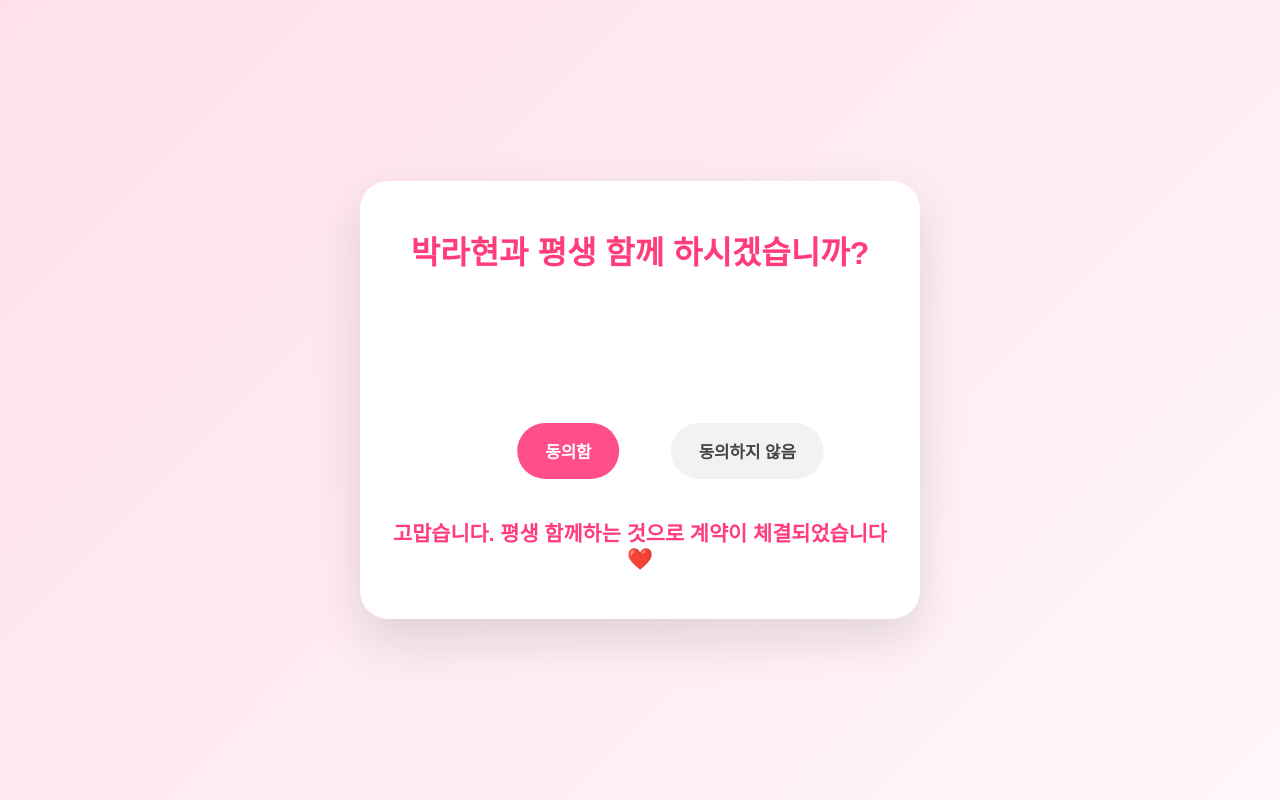
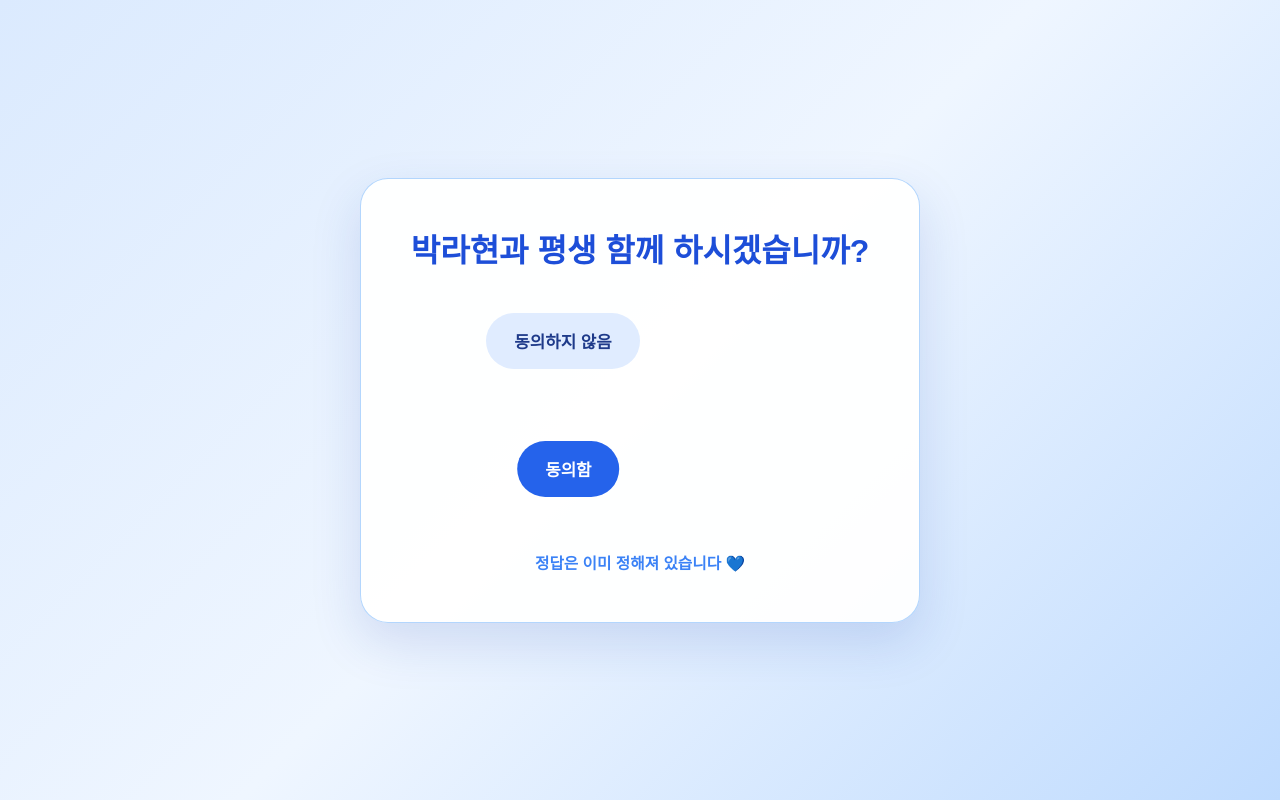
Before and after one commit to rravely/ForJu, a plain HTML site: page index.html in a window 1280 px wide. Both pictures are taken after a click on the button "동의함". Drawn offline with Linux system fonts and the light colour scheme.

Commit message:
Modify color

```diff
--- a/index.html
+++ b/index.html
@@ -17,30 +17,31 @@
       align-items: center;
       overflow: hidden;
       font-family: "Apple SD Gothic Neo", "Malgun Gothic", sans-serif;
-      background: linear-gradient(135deg, #ffe0ea, #fff7fb);
+      background: linear-gradient(135deg, #dbeafe, #eff6ff, #bfdbfe);
     }
 
     .card {
-      width: min(90vw, 560px);
+      width: min(92vw, 560px);
       padding: 48px 32px;
       text-align: center;
-      background: white;
+      background: rgba(255, 255, 255, 0.95);
       border-radius: 28px;
-      box-shadow: 0 20px 50px rgba(0, 0, 0, 0.12);
+      box-shadow: 0 20px 50px rgba(30, 64, 175, 0.15);
       position: relative;
+      border: 1px solid rgba(147, 197, 253, 0.7);
     }
 
     h1 {
       margin: 0 0 36px;
       font-size: 2rem;
       line-height: 1.5;
-      color: #ff3d7a;
+      color: #1d4ed8;
     }
 
     .button-area {
       position: relative;
       width: 100%;
-      height: 180px;
+      height: 220px;
     }
 
     button {
@@ -51,32 +52,40 @@
       font-weight: 700;
       cursor: pointer;
       white-space: nowrap;
+      transition: transform 0.15s ease, box-shadow 0.15s ease;
+    }
+
+    button:hover {
+      transform: scale(1.04);
+      box-shadow: 0 10px 24px rgba(30, 64, 175, 0.18);
     }
 
     #yesBtn {
-      background: #ff4f8b;
+      background: #2563eb;
       color: white;
       position: absolute;
       left: 50%;
-      top: 110px;
+      top: 130px;
       transform: translateX(-120%);
+      z-index: 2;
     }
 
     #noBtn {
-      background: #f2f2f2;
-      color: #444;
+      background: #e0ecff;
+      color: #1e3a8a;
       position: absolute;
       left: 50%;
-      top: 110px;
+      top: 130px;
       transform: translateX(20%);
+      z-index: 3;
+      user-select: none;
     }
 
-    .result {
-      margin-top: 24px;
-      font-size: 1.3rem;
-      font-weight: 700;
-      color: #ff3d7a;
-      min-height: 32px;
+    .hint {
+      margin-top: 20px;
+      color: #3b82f6;
+      font-size: 0.98rem;
+      font-weight: 600;
     }
   </style>
 </head>
@@ -89,34 +98,46 @@
       <button id="noBtn">동의하지 않음</button>
     </div>
 
-    <div class="result" id="result"></div>
+    <div class="hint">정답은 이미 정해져 있습니다 💙</div>
   </div>
 
   <script>
     const noBtn = document.getElementById("noBtn");
     const yesBtn = document.getElementById("yesBtn");
     const area = document.getElementById("area");
-    const result = document.getElementById("result");
 
-    function moveAwayFromMouse(event) {
+    let initialized = false;
+
+    function placeNoButtonSafely() {
+      const maxX = area.clientWidth - noBtn.offsetWidth;
+      const maxY = area.clientHeight - noBtn.offsetHeight;
+
+      const x = Math.random() * maxX;
+      const y = Math.random() * maxY;
+
+      noBtn.style.left = `${x}px`;
+      noBtn.style.top = `${y}px`;
+      noBtn.style.transform = "none";
+    }
+
+    function moveNoButtonAway(mouseX, mouseY) {
       const areaRect = area.getBoundingClientRect();
-      const btnRect = noBtn.getBoundingClientRect();
 
-      const mouseX = event.clientX - areaRect.left;
-      const mouseY = event.clientY - areaRect.top;
+      const btnCenterX = noBtn.offsetLeft + noBtn.offsetWidth / 2;
+      const btnCenterY = noBtn.offsetTop + noBtn.offsetHeight / 2;
 
-      const btnX = noBtn.offsetLeft + btnRect.width / 2;
-      const btnY = noBtn.offsetTop + btnRect.height / 2;
+      const localMouseX = mouseX - areaRect.left;
+      const localMouseY = mouseY - areaRect.top;
 
-      let dx = btnX - mouseX;
-      let dy = btnY - mouseY;
+      let dx = btnCenterX - localMouseX;
+      let dy = btnCenterY - localMouseY;
 
       const distance = Math.sqrt(dx * dx + dy * dy) || 1;
 
       dx /= distance;
       dy /= distance;
 
-      const moveDistance = 120;
+      const moveDistance = 170;
 
       let newX = noBtn.offsetLeft + dx * moveDistance;
       let newY = noBtn.offsetTop + dy * moveDistance;
@@ -124,37 +145,61 @@
       const maxX = area.clientWidth - noBtn.offsetWidth;
       const maxY = area.clientHeight - noBtn.offsetHeight;
 
-      newX = Math.max(0, Math.min(newX, maxX));
-      newY = Math.max(0, Math.min(newY, maxY));
+      if (newX < 0 || newX > maxX || newY < 0 || newY > maxY) {
+        newX = Math.random() * maxX;
+        newY = Math.random() * maxY;
+      }
 
-      noBtn.style.left = `${newX}px`;
-      noBtn.style.top = `${newY}px`;
+      noBtn.style.left = `${Math.max(0, Math.min(newX, maxX))}px`;
+      noBtn.style.top = `${Math.max(0, Math.min(newY, maxY))}px`;
       noBtn.style.transform = "none";
     }
 
-    document.addEventListener("mousemove", (event) => {
-      const btnRect = noBtn.getBoundingClientRect();
-      const mouseX = event.clientX;
-      const mouseY = event.clientY;
+    document.addEventListener("mousemove", (e) => {
+      if (!initialized) {
+        placeNoButtonSafely();
+        initialized = true;
+      }
 
-      const buffer = 90;
-      const isNear =
-        mouseX > btnRect.left - buffer &&
-        mouseX < btnRect.right + buffer &&
-        mouseY > btnRect.top - buffer &&
-        mouseY < btnRect.bottom + buffer;
+      const rect = noBtn.getBoundingClientRect();
+      const buffer = 120;
 
-      if (isNear) {
-        moveAwayFromMouse(event);
+      const near =
+        e.clientX > rect.left - buffer &&
+        e.clientX < rect.right + buffer &&
+        e.clientY > rect.top - buffer &&
+        e.clientY < rect.bottom + buffer;
+
+      if (near) {
+        moveNoButtonAway(e.clientX, e.clientY);
       }
+    });
+
+    noBtn.addEventListener("mouseenter", () => {
+      placeNoButtonSafely();
+    });
+
+    noBtn.addEventListener("mousedown", (e) => {
+      e.preventDefault();
+      placeNoButtonSafely();
     });
 
     noBtn.addEventListener("click", (e) => {
       e.preventDefault();
+      placeNoButtonSafely();
     });
 
     yesBtn.addEventListener("click", () => {
-      result.textContent = "고맙습니다. 평생 함께하는 것으로 계약이 체결되었습니다 ❤️";
+      alert("동의해주셔서 감사합니다 💙 평생 함께하는 것으로 계약이 체결되었습니다.");
+    });
+
+    window.addEventListener("load", () => {
+      placeNoButtonSafely();
+      initialized = true;
+    });
+
+    window.addEventListener("resize", () => {
+      placeNoButtonSafely();
     });
   </script>
 </body>
```
